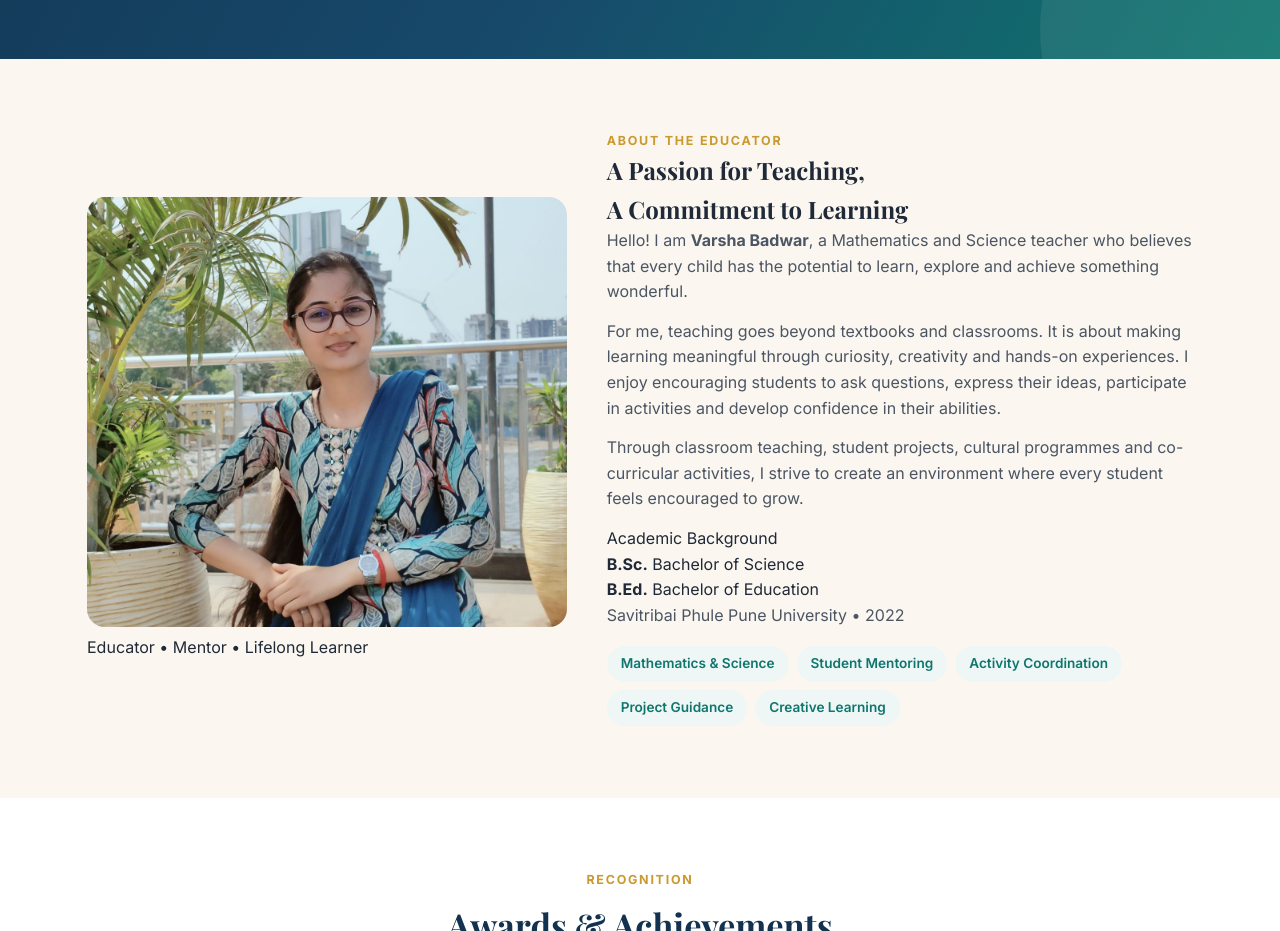
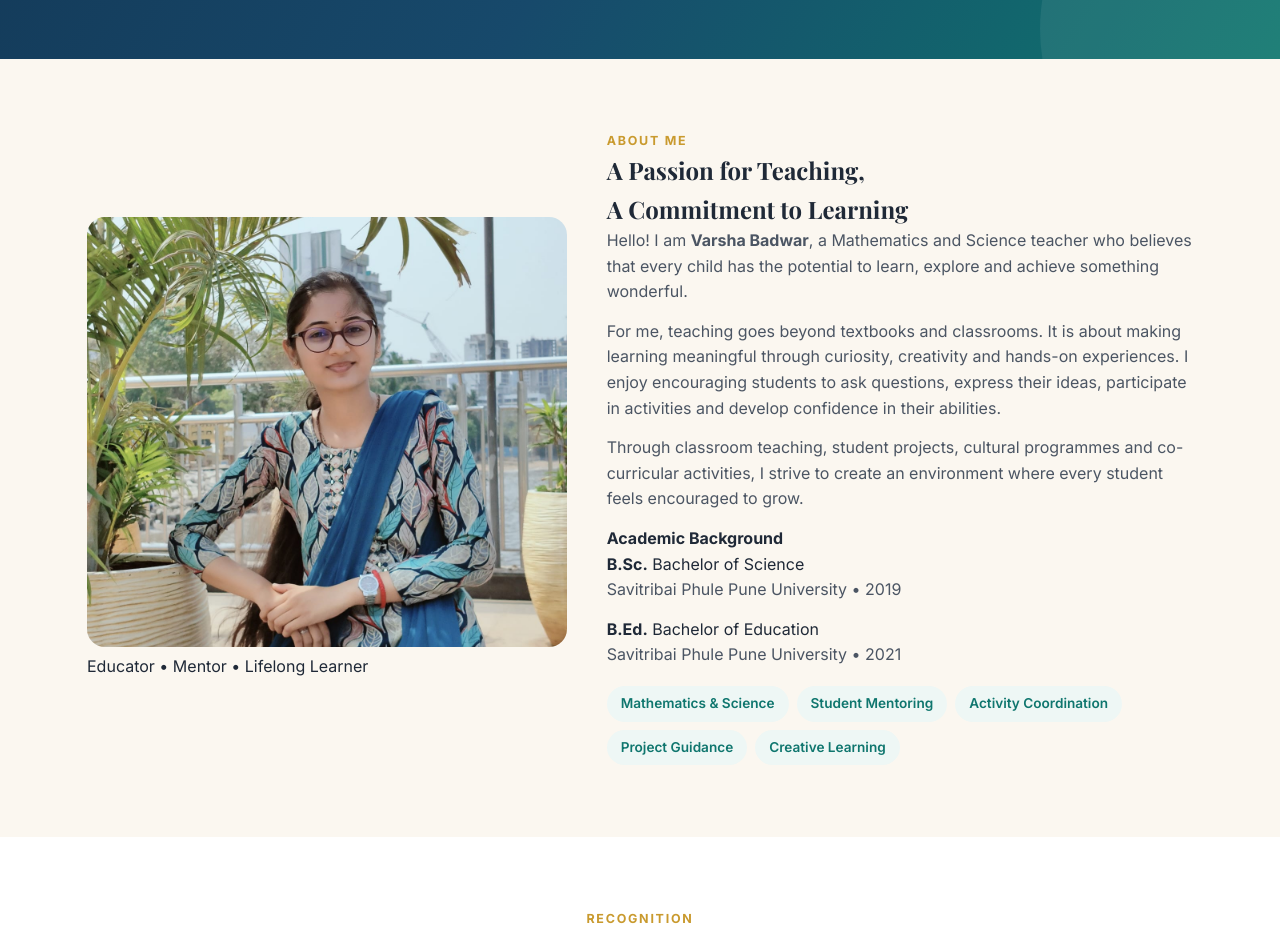
Before and after one commit to varshabbadwar/varshabbadwar.github.io, a plain HTML site: page index.html in a window 1280 px wide. Shown: the part 861-1792 px from the top of the page. Drawn offline with nearby package versions, Linux system fonts and the light colour scheme; no server answers.

Commit message:
updated about me section

```diff
--- a/index.html
+++ b/index.html
@@ -883,7 +883,7 @@ footer {
     </div>
 
     <div class="about-content">
-      <div class="eyebrow">About the Educator</div>
+      <div class="eyebrow">About ME</div>
 
       <h2>A Passion for Teaching,<br>
         A Commitment to Learning
@@ -912,7 +912,7 @@ footer {
       <div class="about-education">
         <div class="education-heading">
           <span class="education-line"></span>
-          <span>Academic Background</span>
+          <span><b>Academic Background</b></span>
         </div>
 
         <div class="education-details">
@@ -920,6 +920,11 @@ footer {
             <strong>B.Sc.</strong>
             <span>Bachelor of Science</span>
           </div>
+          <p class="university">
+          Savitribai Phule Pune University
+          <span> • </span>
+          2019
+        </p>
 
           <div>
             <strong>B.Ed.</strong>
@@ -930,7 +935,7 @@ footer {
         <p class="university">
           Savitribai Phule Pune University
           <span> • </span>
-          2022
+          2021
         </p>
       </div>
 
```
